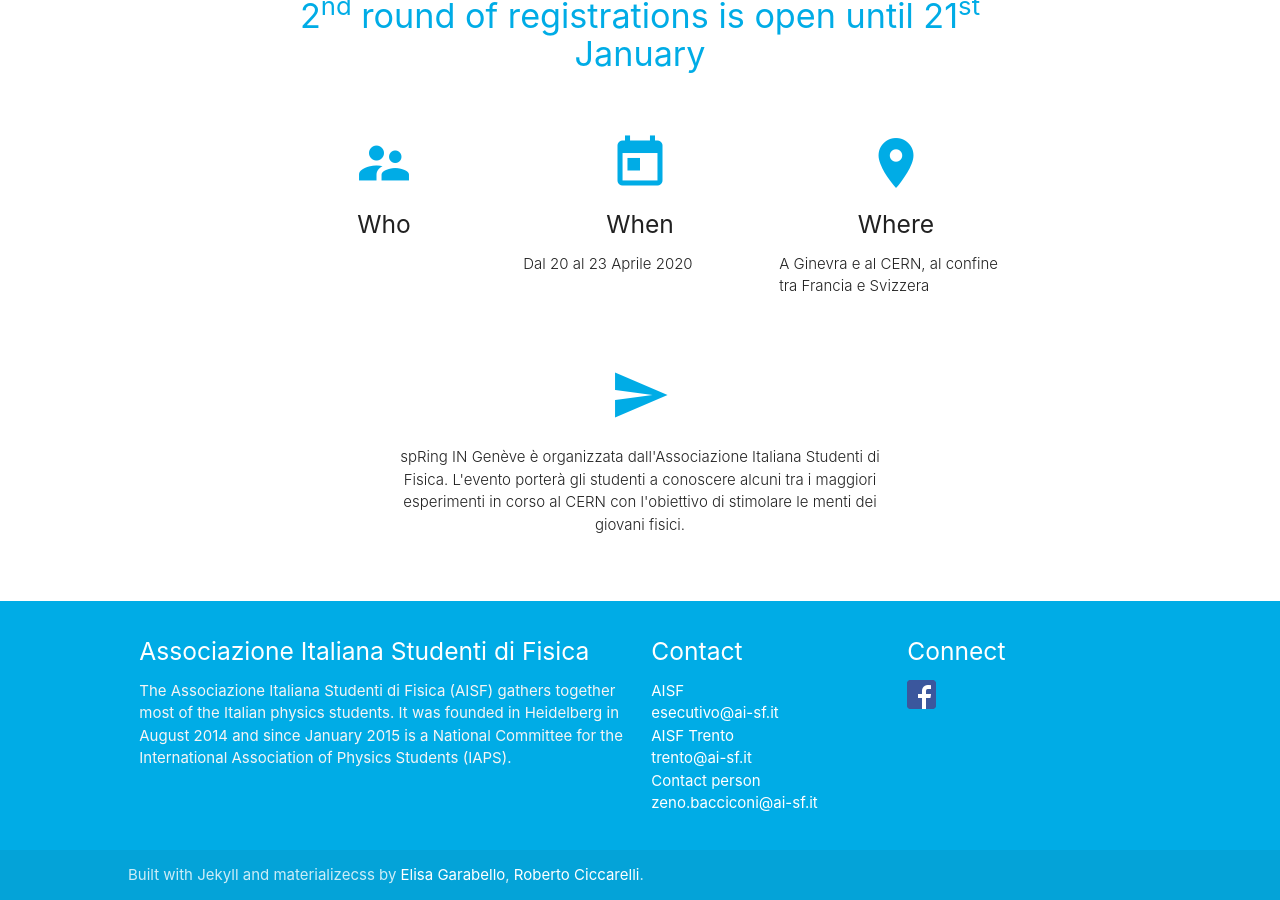
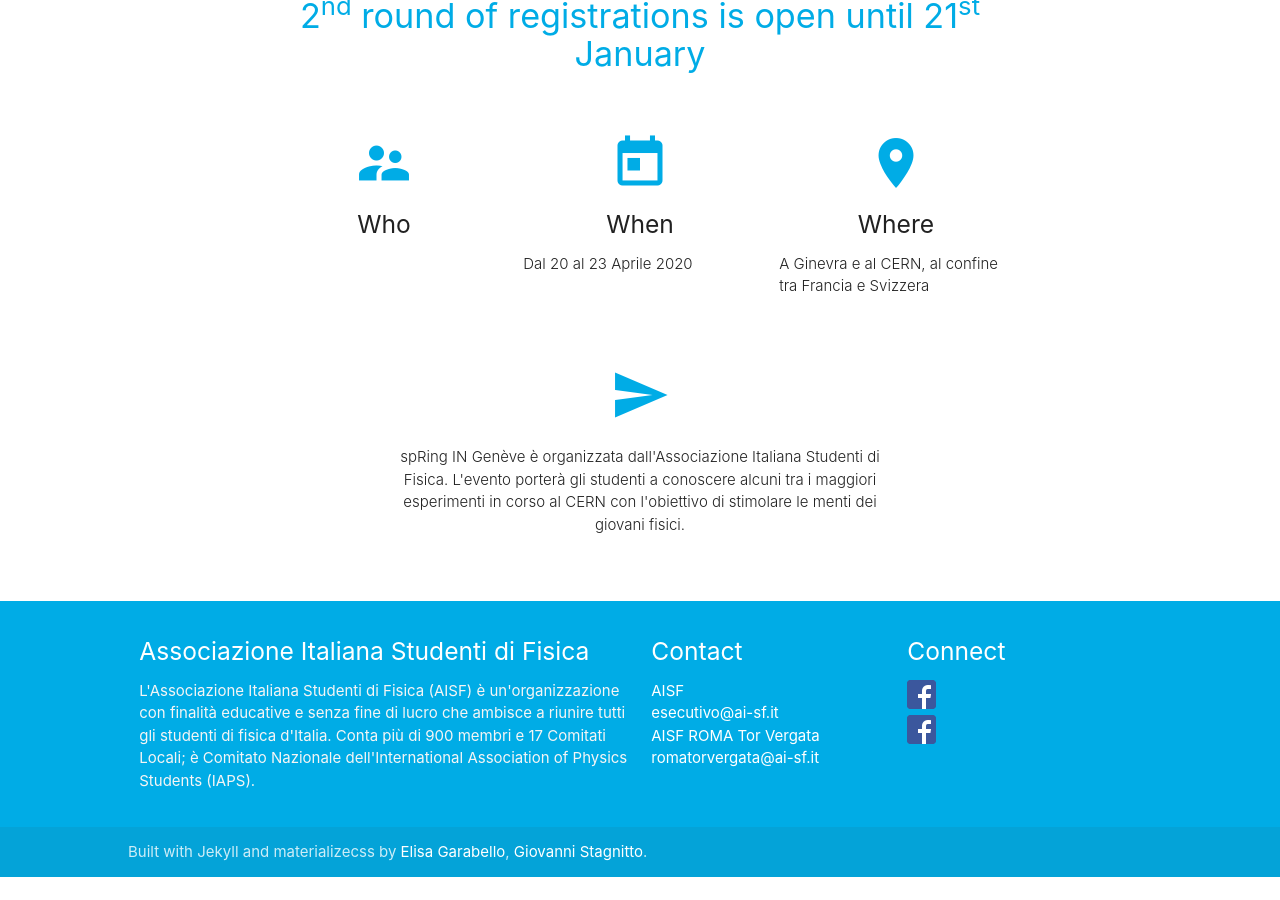
Before and after one commit to ai-sf/ring20, a Jekyll site: the page built from index.html, in a window 1280 px wide and 900 px high, scrolled down 970 px. Built offline with Jekyll 4.4.1, drawn with Linux system fonts in a browser that asks for light colours; nearby versions of some CDN libraries; after the commit the page ends 1847 px from its top, so only the background shows below that.

Commit message:
Update footer.yml

```diff
--- a/_data/footer.yml
+++ b/_data/footer.yml
@@ -1,22 +1,21 @@
 title: Associazione Italiana Studenti di Fisica
-descr: The Associazione Italiana Studenti di Fisica (AISF) gathers together most of the Italian physics students. It was founded in Heidelberg in August 2014 and since January 2015 is a National Committee for the International Association of Physics Students (IAPS).
+descr: L'Associazione Italiana Studenti di Fisica (AISF) è un'organizzazione con finalità educative e senza fine di lucro che ambisce a riunire tutti gli studenti di fisica d'Italia. Conta più di 900 membri e 17 Comitati Locali; è Comitato Nazionale dell'International Association of Physics Students (IAPS).
+
 
 contact:
   - name: AISF
     mail: esecutivo@ai-sf.it
-  - name: AISF Trento
-    mail: trento@ai-sf.it
-  - name: Contact person
-    mail: zeno.bacciconi@ai-sf.it
-
-
+  - name: AISF ROMA Tor Vergata
+    mail: romatorvergata@ai-sf.it
 
 connect:
   - name: Facebook
-    url: https://www.facebook.com/AisfTrento/
+    url: https://www.facebook.com/aisf.fisica/
+  - name: Instagram
+    url: https://www.instagram.com/aisf_physics/
 
 creator:
   - name: Elisa Garabello
     mail: elisa.garabello@ai-sf.it
-  - name: Roberto Ciccarelli
-    mail: roberto.ciccarelli@ai-sf.it
+  - name: Giovanni Stagnitto
+    mail: giovanni.stagnitto@ai-sf.it
```
